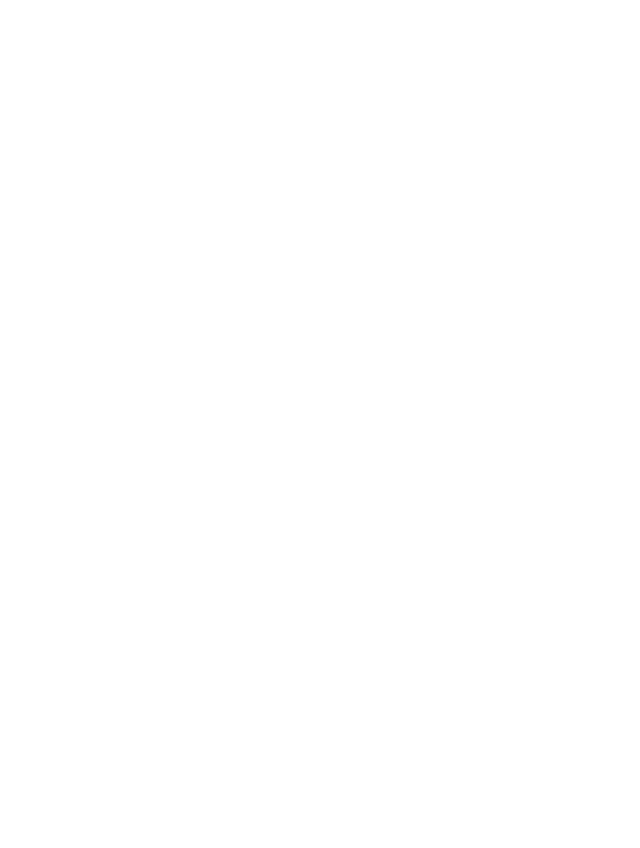
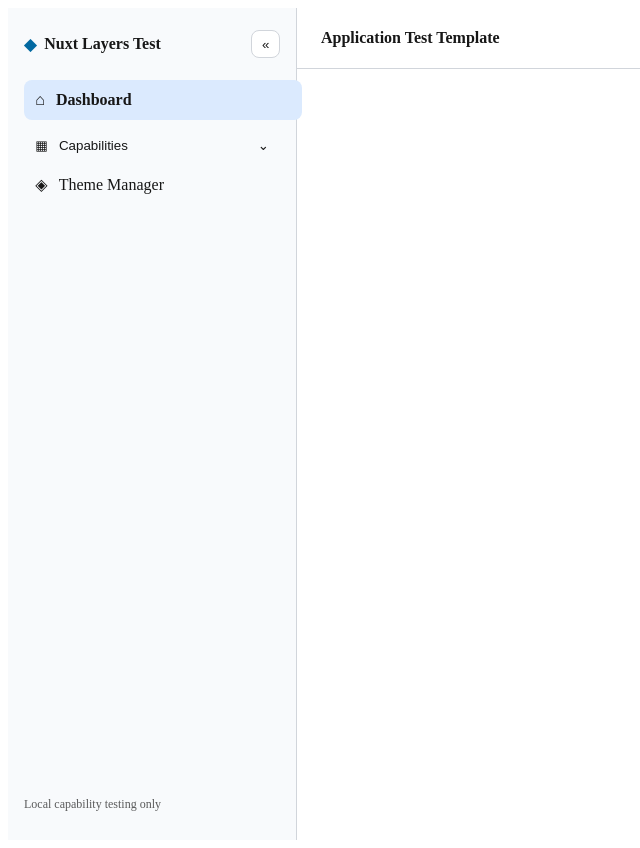
Before and after one commit to nuxt-layers-test/application-test-template, a Nuxt app: page / in a window 1280 px wide. Shown: the whole page, without its empty margins (0-640 px from the left). Before the commit the page ends 800 px from the top, so only its background shows below. Built offline with nearby package versions, Linux system fonts and the light colour scheme.

Commit message:
feat: add shared responsive navigation shell

```diff
--- a/app/app.vue
+++ b/app/app.vue
@@ -1,4 +1,80 @@
 <template>
   <NuxtRouteAnnouncer />
-  <NuxtPage />
+  <div class="test-shell">
+    <aside class="test-sidebar" :class="{ 'test-sidebar--collapsed': collapsed, 'test-sidebar--open': mobileOpen }" aria-label="Test application navigation">
+      <div class="test-brand">
+        <NuxtLink to="/" class="test-brand__title" @click="mobileOpen = false">
+          <span class="test-brand__mark" aria-hidden="true">◆</span>
+          <span v-if="!collapsed || mobileOpen">Nuxt Layers Test</span>
+        </NuxtLink>
+        <button class="test-icon-button test-sidebar__collapse" type="button" :aria-label="collapsed ? 'Expand sidebar' : 'Collapse sidebar'" :aria-expanded="!collapsed" @click="collapsed = !collapsed">
+          {{ collapsed ? '»' : '«' }}
+        </button>
+        <button class="test-icon-button test-sidebar__close" type="button" aria-label="Close navigation" @click="mobileOpen = false">×</button>
+      </div>
+      <nav class="test-nav" aria-label="Capability navigation">
+        <NuxtLink to="/" class="test-nav__link" active-class="test-nav__link--active" exact-active-class="test-nav__link--active" @click="mobileOpen = false">
+          <span aria-hidden="true">⌂</span><span v-if="!collapsed || mobileOpen">Dashboard</span>
+        </NuxtLink>
+        <div class="test-nav__section">
+          <button type="button" class="test-nav__section-toggle" :aria-expanded="capabilitiesOpen" aria-controls="test-capability-links" @click="capabilitiesOpen = !capabilitiesOpen">
+            <span aria-hidden="true">▦</span><span v-if="!collapsed || mobileOpen">Capabilities</span><span v-if="!collapsed || mobileOpen" aria-hidden="true">{{ capabilitiesOpen ? '⌄' : '›' }}</span>
+          </button>
+          <div v-if="capabilitiesOpen" id="test-capability-links">
+            <NuxtLink to="/theme-manager" class="test-nav__link" active-class="test-nav__link--active" @click="mobileOpen = false">
+              <span aria-hidden="true">◈</span><span v-if="!collapsed || mobileOpen">Theme Manager</span>
+            </NuxtLink>
+          </div>
+        </div>
+      </nav>
+      <p v-if="!collapsed || mobileOpen" class="test-sidebar__footer">Local capability testing only</p>
+    </aside>
+    <button v-if="mobileOpen" class="test-backdrop" type="button" aria-label="Close navigation" @click="mobileOpen = false" />
+    <div class="test-content">
+      <header class="test-header">
+        <button type="button" class="test-icon-button test-mobile-toggle" aria-label="Open navigation" aria-controls="test-navigation" :aria-expanded="mobileOpen" @click="mobileOpen = true">☰</button>
+        <span>Application Test Template</span>
+      </header>
+      <main id="main-content" class="test-main">
+        <NuxtPage />
+      </main>
+    </div>
+  </div>
 </template>
+
+<script setup lang="ts">
+const collapsed = ref(false)
+const mobileOpen = ref(false)
+const capabilitiesOpen = ref(true)
+</script>
+
+<style>
+.test-shell{display:flex;min-height:100dvh;background:var(--ui-fill-floor-default,#fff);color:var(--ui-pen-base-default,#171717)}
+.test-sidebar{position:sticky;top:0;display:flex;flex-direction:column;gap:1rem;width:16rem;min-width:16rem;height:100dvh;padding:1rem;border-right:1px solid var(--ui-edge-base-default,#d1d5db);background:var(--ui-fill-base-default,#f8fafc);transition:width .2s,min-width .2s;z-index:20}
+.test-sidebar--collapsed{width:4.5rem;min-width:4.5rem}
+.test-brand{display:flex;align-items:center;justify-content:space-between;gap:.5rem;min-height:2.5rem}
+.test-brand__title{display:flex;align-items:center;gap:.5rem;color:inherit;text-decoration:none;font-weight:700;white-space:nowrap}
+.test-brand__mark{color:var(--ui-pen-primary-default,#0369a1)}
+.test-icon-button{border:1px solid var(--ui-edge-base-default,#d1d5db);border-radius:.5rem;background:var(--ui-fill-base-default,#fff);color:inherit;cursor:pointer;padding:.35rem .6rem}
+.test-icon-button:focus-visible,.test-nav a:focus-visible,.test-nav button:focus-visible{outline:3px solid var(--ui-edge-base-focus,#2563eb);outline-offset:2px}
+.test-nav{display:grid;gap:.4rem}
+.test-nav__link,.test-nav__section-toggle{display:flex;width:100%;align-items:center;gap:.7rem;padding:.7rem;border:0;border-radius:.5rem;color:inherit;text-decoration:none;background:transparent;text-align:left;cursor:pointer;white-space:nowrap}
+.test-nav__link:hover,.test-nav__section-toggle:hover{background:var(--ui-fill-base-hover,#e2e8f0)}
+.test-nav__link--active{background:var(--ui-fill-primary-selected,#dbeafe);font-weight:700}
+.test-nav__section-toggle span:last-child{margin-left:auto}
+.test-sidebar__footer{margin-top:auto;font-size:.75rem;opacity:.7}
+.test-content{flex:1;min-width:0}
+.test-header{display:flex;align-items:center;gap:.75rem;min-height:3.75rem;padding:0 1.5rem;border-bottom:1px solid var(--ui-edge-base-default,#d1d5db);font-weight:600}
+.test-main{padding:1.5rem}
+.test-mobile-toggle,.test-sidebar__close{display:none}
+.test-backdrop{display:none}
+@media(max-width:700px){
+  .test-sidebar{position:fixed;left:0;top:0;transform:translateX(-100%);transition:transform .2s;width:16rem;min-width:16rem}
+  .test-sidebar--open{transform:translateX(0)}
+  .test-sidebar--open .test-sidebar__collapse{display:none}
+  .test-sidebar__close,.test-mobile-toggle{display:inline-flex}
+  .test-backdrop{display:block;position:fixed;inset:0;border:0;background:#0008;z-index:10}
+  .test-main{padding:1rem}
+}
+@media(prefers-reduced-motion:reduce){.test-sidebar{transition:none}}
+</style>
```
